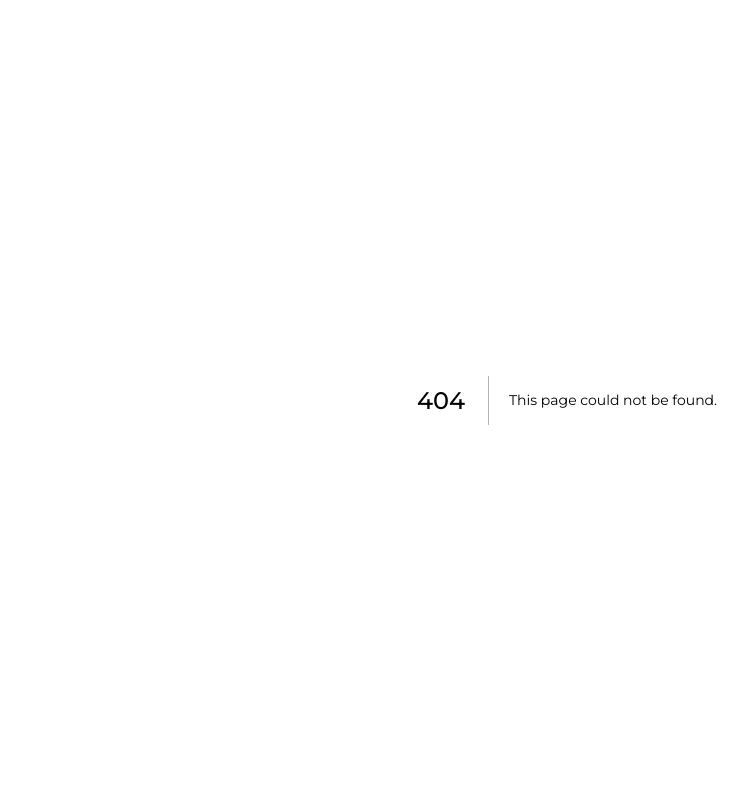
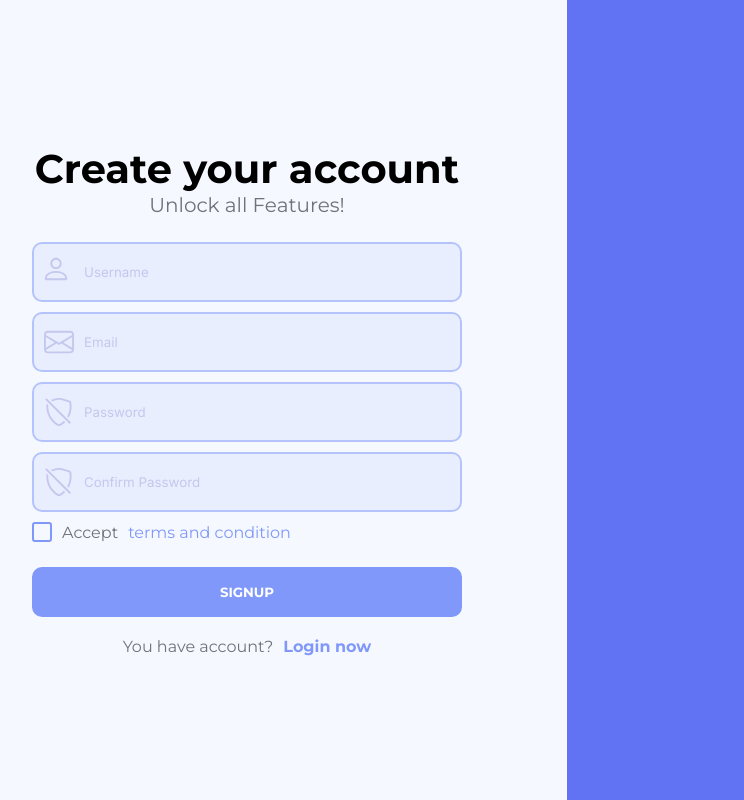
Before and after one commit to KhusniddinovUz/auth-NextTs, a Next.js app: page /signup in a window 1280 px wide. Before the commit this address had no page. Shown: the whole page, without its empty margins (73-817 px from the left). Built offline with nearby package versions, Linux system fonts and the light colour scheme.

Commit message:
Create custom checkbox

```diff
--- /dev/null
+++ b/src/components/input/checkbox/checkbox.style.ts
@@ -0,0 +1,48 @@
+import styled from "styled-components";
+import {color} from "@/config/theme";
+
+export const CheckboxLabel = styled.label`
+  position: relative;
+  cursor: pointer;
+  font-size: 16px;
+  width: 20px;
+  height: 20px;
+`;
+
+export const HiddenCheckbox = styled.input.attrs({ type: 'checkbox' })`
+  position: absolute;
+  opacity: 0;
+  cursor: pointer;
+`;
+
+const Checkmark = styled.span`
+  position: absolute;
+  top: 0;
+  left: 0;
+  height: 20px;
+  width: 20px;
+  border: 2px solid ${color.primary};
+  border-radius: 3px;
+`;
+
+export const StyledCheckbox = styled(Checkmark)`
+  &:hover {
+    background-color: #fff;
+  }
+
+  ${HiddenCheckbox}:checked ~ & {
+    background-color: ${color.primary}; /* Change this to the checked checkbox color */
+  }
+`;
+interface CheckmarkAfterProps{
+    readonly checked:boolean;
+}
+export const CheckmarkAfter = styled.span<CheckmarkAfterProps>`
+  content: ${props => (props.checked ? '2714' : '')};
+  font-size: 16px;
+  color: #fff;
+  display: ${props => (props.checked ? 'block' : 'none')};
+  position: absolute;
+  top: -2px;
+  left: 3px;
+`;
--- a/src/components/input/checkbox/index.tsx
+++ b/src/components/input/checkbox/index.tsx
@@ -1,20 +1,21 @@
-import React from "react";
-import styled from "styled-components";
-import {color} from "@/config/theme";
+import React, { useState } from 'react';
+import {CheckboxLabel, HiddenCheckbox,StyledCheckbox, CheckmarkAfter} from "@/components/input/checkbox/checkbox.style";
 
-const Checkbox = () => {
-    const CheckboxInput = styled.input`
-      accent-color: ${color.primary};
-      width: 20px;
-      height: 20px;
-      border: 2px solid #8098F9 !important;
-      background: ${color.backgroundLight};
-      border-radius: 3px;
-    `
-    return(
-        <CheckboxInput type={"checkbox"}/>
-    )
 
+const CustomCheckbox = () => {
+    const [isChecked, setIsChecked] = useState(false);
+
+    const handleCheckboxChange = () => {
+        setIsChecked(!isChecked);
+    };
+
+    return (
+        <CheckboxLabel>
+            <HiddenCheckbox checked={isChecked} onChange={handleCheckboxChange} />
+            <StyledCheckbox />
+            <CheckmarkAfter checked={isChecked}>&#10004;</CheckmarkAfter>
+        </CheckboxLabel>
+    );
 };
 
-export default Checkbox;
+export default CustomCheckbox;
--- /dev/null
+++ b/src/pages/signup.tsx
@@ -0,0 +1,10 @@
+import React from "react";
+import SignupSection from "@/section/signup";
+
+const Signup  = () => {
+    return(
+        <SignupSection/>
+    )
+};
+
+export default Signup;
--- /dev/null
+++ b/src/section/signup/index.tsx
@@ -0,0 +1,52 @@
+import React from "react";
+import BaseLayout from "@/layouts/base-layout";
+import Button from "@/components/button";
+import Input from "@/components/input";
+import EnvelopeIcon from "@/components/icons/EnvelopeIcon";
+import PersonIcon from "@/components/icons/PersonIcon";
+import ShieldIcon from "@/components/icons/ShieldIcon";
+import {FlexColumnContainer, TitleWrapper} from "@/section/login/login.style";
+import Typography from "@/components/typography";
+import Checkbox from "@/components/input/checkbox";
+const SignupSection = () => {
+    return(
+        <BaseLayout>
+            <TitleWrapper>
+                <Typography $align={"center"} $textSize="title" $textWeight={"w_700"} color={"black"}>
+                    Create your account
+                </Typography>
+                <Typography $align={"center"} $textSize={"subTitle"} $textWeight={"w_400"} color={"text"}>
+                    Unlock all Features!
+                </Typography>
+            </TitleWrapper>
+            <Input icon={<PersonIcon/>} placeholder={"Username"} $marginTop={"25px"}/>
+            <Input icon={<EnvelopeIcon/>} placeholder={"Email"} $marginTop={"10px"}/>
+            <Input icon={<ShieldIcon/>} placeholder={"Password"} $marginTop={"10px"}/>
+            <Input icon={<ShieldIcon/>} placeholder={"Confirm Password"} $marginTop={"10px"}/>
+            <FlexColumnContainer>
+            <div className="flex-center-row">
+                <Checkbox/>
+                <Typography $textSize={"paragraph"} $textWeight={"w_400"} color={"text"} $align={"left"}>
+                    Accept
+                </Typography>
+                <Typography $textSize={"paragraph"} $textWeight={"w_400"} color={"primary"}>
+                    terms and condition
+                </Typography>
+            </div>
+                </FlexColumnContainer>
+            <Button color={"white"} $backgroundcolor={"primary"}>
+                SIGNUP
+            </Button>
+            <div className="flex-center-row">
+            <Typography $align={"center"} $textSize={"paragraph"} $textWeight={"w_400"} color={"text"}>
+                You have account?
+            </Typography>
+            <Typography $align={"center"} $textSize={"paragraph"} $textWeight={"w_700"} color={"primary"}>
+                Login now
+            </Typography>
+        </div>
+        </BaseLayout>
+    )
+};
+
+export default SignupSection;
```
Also changed, not shown: src/section/signup/signup.style.ts (added).
